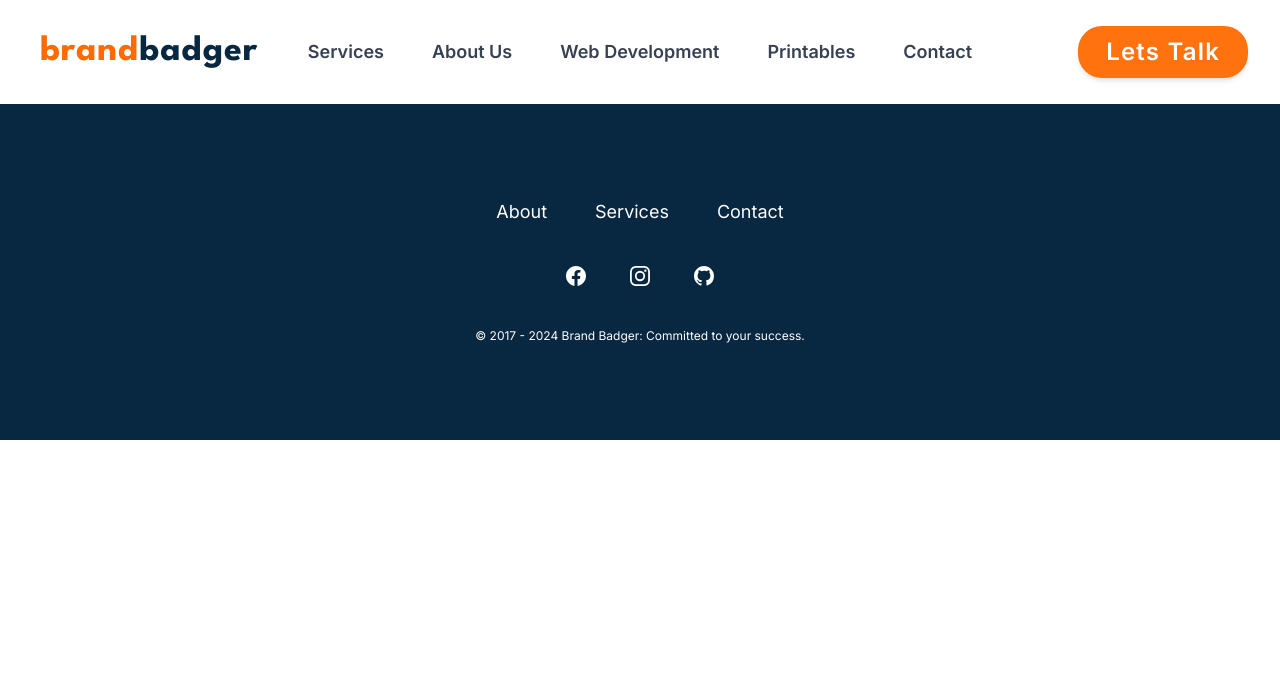
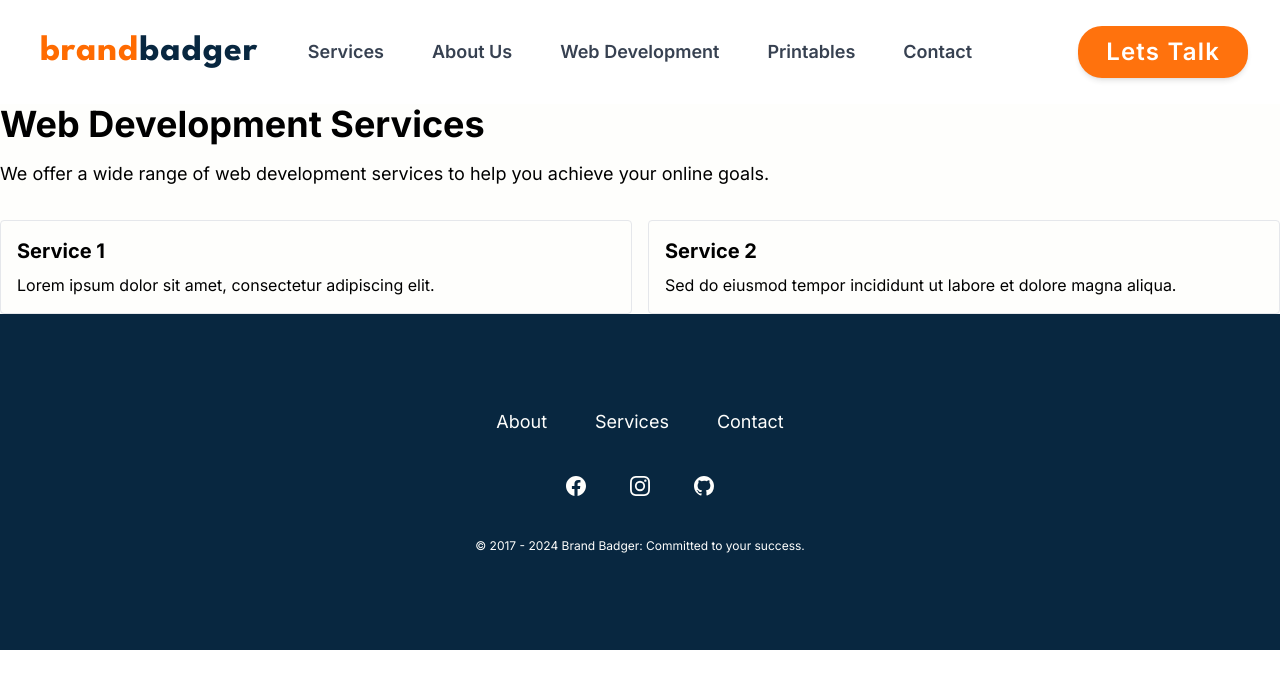
Before and after one commit to andyjterry/vitalize, a Nuxt app: page /web-development in a window 1280 px wide. Shown: the top 688 px of the page. Built offline with nearby package versions, Linux system fonts and the light colour scheme; a web font is replaced by a local one.

Commit message:
updated navigation

```diff
--- a/components/header/AppHeader.vue
+++ b/components/header/AppHeader.vue
@@ -1,10 +1,11 @@
 <template>
-  <div class="bg-light mt-36 sm:mb-20 sm:mt-0">
+  <div class="bg-light sm:mb-20 sm:mt-0">
     <header>
       <div class="relative isolate">
         <svg
           class="absolute inset-x-0 top-0 -z-10 h-[64rem] w-full stroke-gray-200 [mask-image:radial-gradient(32rem_32rem_at_center,white,transparent)]"
           aria-hidden="true"
+          style=" backdrop-filter: blur(2px);"
         >
           <defs>
             <pattern
--- a/components/header/Navigation.vue
+++ b/components/header/Navigation.vue
@@ -3,6 +3,7 @@
     <nav
       class="mx-auto flex max-w-7xl md:max-w-none items-center justify-between px-2 py-6 sm:p-6 lg:px-8"
       aria-label="Global"
+      style=" backdrop-filter: blur(2px);"
     >
       <div class="flex lg:flex-1">
         <a href="/" class="">
@@ -22,24 +23,19 @@
       </div>
       <div class="hidden lg:flex lg:gap-x-12">
         <a
-            v-for="item in navigation"
+          v-for="item in mainNavigation"
           :key="item.name"
           :href="item.href"
           class="text-lg font-semibold leading-6 text-gray-700 hover:text-orange-500"
-            >{{ item.name }}</a
         >
+          <span v-if="item.main">{{ item.name }}</span>
+        </a>
       </div>
       <div class="hidden lg:flex lg:flex-1 lg:justify-end">
         <UiButton label="Lets Talk" url="test" colour="secondary" size="lg" />
-
       </div>
     </nav>
-      <Dialog
-        as="div"
-        class="lg:hidden"
-        @close="mobileMenuOpen = false"
-        :open="mobileMenuOpen"
-      >
+    <Dialog as="div" class="lg:hidden" @close="mobileMenuOpen = false" :open="mobileMenuOpen">
       <div class="fixed inset-0 z-50" />
       <DialogPanel
         class="fixed inset-y-0 right-0 z-50 w-full overflow-y-auto bg-white/95 px-2 py-6 sm:max-w-sm sm:ring-1 sm:ring-gray-900/10"
@@ -64,12 +60,14 @@
           <div class="-my-6 divide-y divide-gray-500/10">
             <div class="space-y-5 py-6">
               <a
-                  v-for="item in navigation"
+                v-for="item in mobileNavigation"
                 :key="item.name"
                 :href="item.href"
-                  class="-mx-3 bg-gray-100/95 block rounded-lg px-3 py-2 text-2xl text-center font-semibold leading-7 text-gray-900 hover:bg-gray-50"
-                  >{{ item.name }}</a
+                class="-mx-3 flex flex-col space-y-2 bg-white block rounded-lg px-3 py-2 text-2xl font-semibold leading-7 text-gray-900 hover:bg-gray-50"
               >
+                <span v-if="item.main">{{ item.name }}</span>
+                <span v-if="item.description" class="text-sm text-gray-500/70">{{ item.description }}</span>
+              </a>
             </div>
           </div>
         </div>
@@ -83,15 +81,10 @@ import { ref } from "vue";
 import { Dialog, DialogPanel } from "@headlessui/vue";
 import { Bars3Icon, XMarkIcon } from "@heroicons/vue/24/outline";
 import Logo from "~/components/ui/Logo.vue";
-
-
-const navigation = [
-  { name: "Services", href: "services" },
-  { name: "About Us", href: "about-us" },
-  { name: "Web Development", href: "web-development" },
-  { name: "Printables", href: "printables" },
-  { name: "Contact", href: "contact" },
-];
+import navigationData from "~/data/navigation.json";
 
 const mobileMenuOpen = ref(false);
+const mainNavigation = navigationData.navigation.filter((item) => item.main);
+const mobileNavigation = navigationData.navigation.filter((item) => item.main && item.description);
+
 </script>
--- /dev/null
+++ b/data/navigation.json
@@ -0,0 +1,10 @@
+{
+    "navigation": [
+    { "name": "Services", "href": "services", "main": true, "footer": true, "icon": "", "description": "lorem" },
+    { "name": "About Us", "href": "about-us", "main": true, "footer": true, "icon": "", "description": "lorem" },
+    { "name": "Web Development", "href": "web-development", "main": true, "footer": true, "icon": "", "description": "lorem" },
+    { "name": "Printables", "href": "printables", "main": true, "footer": true, "icon": "", "description": "lorem" },
+    { "name": "Contact", "href": "contact", "main": true, "footer": true, "icon": "", "description": "lorem" }
+]
+
+}
--- /dev/null
+++ b/pages/about-us.vue
@@ -0,0 +1,29 @@
+<template>
+    <div class="bg-gray-100">
+        <div class="container mx-auto py-8">
+            <h1 class="text-4xl font-bold mb-4">About Us</h1>
+            <p class="text-lg text-gray-700">
+                Welcome to our website! We are a team of passionate individuals dedicated to providing high-quality products and services to our customers.
+            </p>
+            <p class="text-lg text-gray-700 mt-4">
+                Our mission is to deliver innovative solutions that meet the needs of our clients and exceed their expectations. With years of experience in the industry, we have built a reputation for excellence and customer satisfaction.
+            </p>
+            <p class="text-lg text-gray-700 mt-4">
+                We believe in the power of collaboration and teamwork. Our talented team of professionals works closely together to ensure that every project is a success. We value open communication, creativity, and continuous learning.
+            </p>
+            <p class="text-lg text-gray-700 mt-4">
+                Thank you for visiting our website. We look forward to serving you and helping you achieve your goals.
+            </p>
+        </div>
+    </div>
+</template>
+
+<script>
+export default {
+    name: 'AboutUs',
+}
+</script>
+
+<style scoped>
+/* Add your custom styles here */
+</style>
--- /dev/null
+++ b/pages/web-development.vue
@@ -0,0 +1,40 @@
+<template>
+    <div class="container mx-auto">
+        <h1 class="text-4xl font-bold mb-4">Web Development Services</h1>
+        <p class="text-lg mb-8">We offer a wide range of web development services to help you achieve your online goals.</p>
+
+        <div class="grid grid-cols-2 gap-4">
+            <!-- Replace the following code with your actual services data -->
+            <div v-for="service in services" :key="service.id" class="p-4 border rounded">
+                <h2 class="text-xl font-bold mb-2">{{ service.title }}</h2>
+                <p>{{ service.description }}</p>
+            </div>
+        </div>
+    </div>
+</template>
+
+<script>
+export default {
+    data() {
+        return {
+            services: [
+                {
+                    id: 1,
+                    title: "Service 1",
+                    description: "Lorem ipsum dolor sit amet, consectetur adipiscing elit."
+                },
+                {
+                    id: 2,
+                    title: "Service 2",
+                    description: "Sed do eiusmod tempor incididunt ut labore et dolore magna aliqua."
+                },
+                // Add more services as needed
+            ]
+        };
+    }
+};
+</script>
+
+<style scoped>
+/* Add your custom styles here using Tailwind CSS classes */
+</style>
```
Lines whose indentation alone changed are shown as unchanged.
